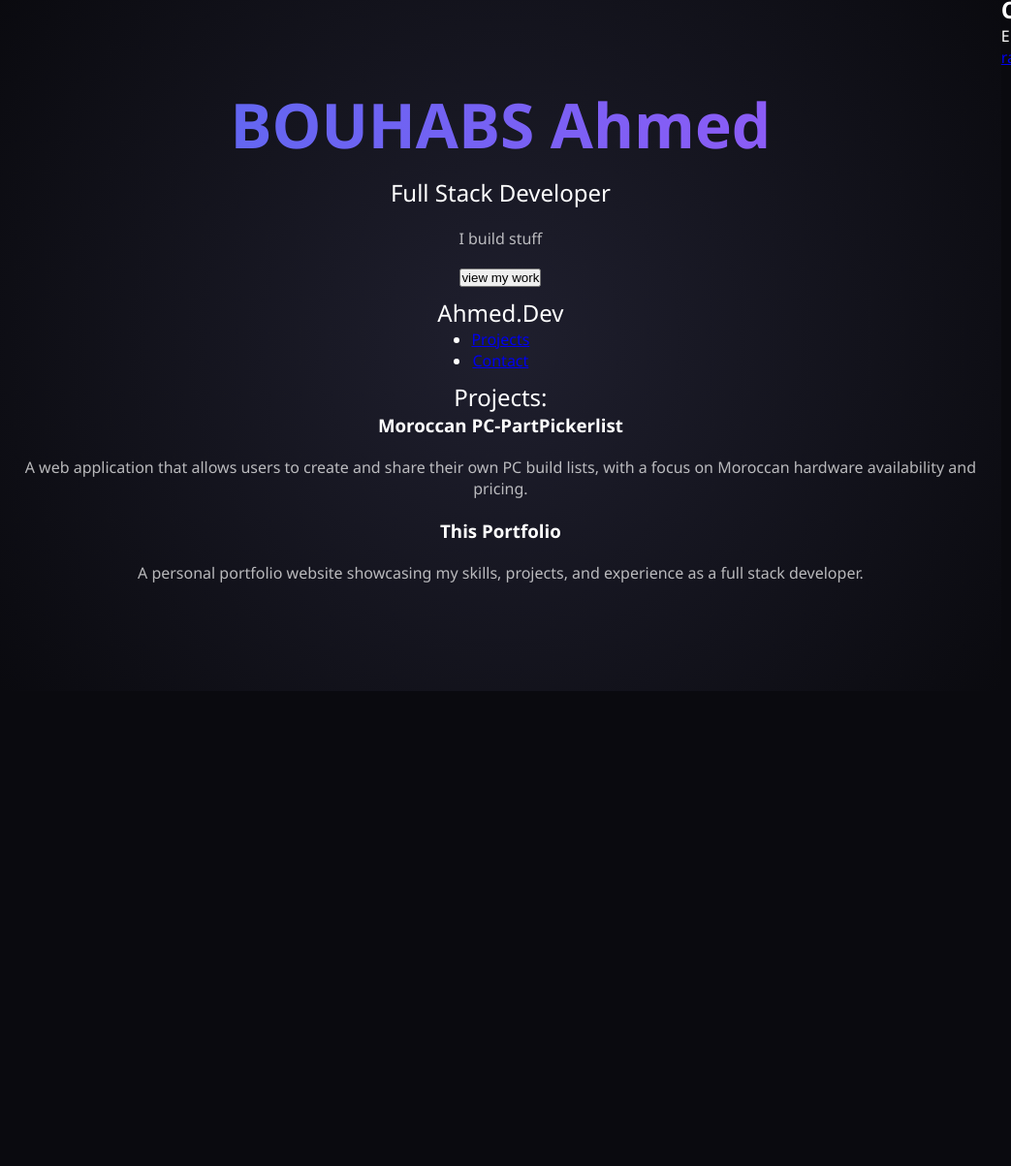
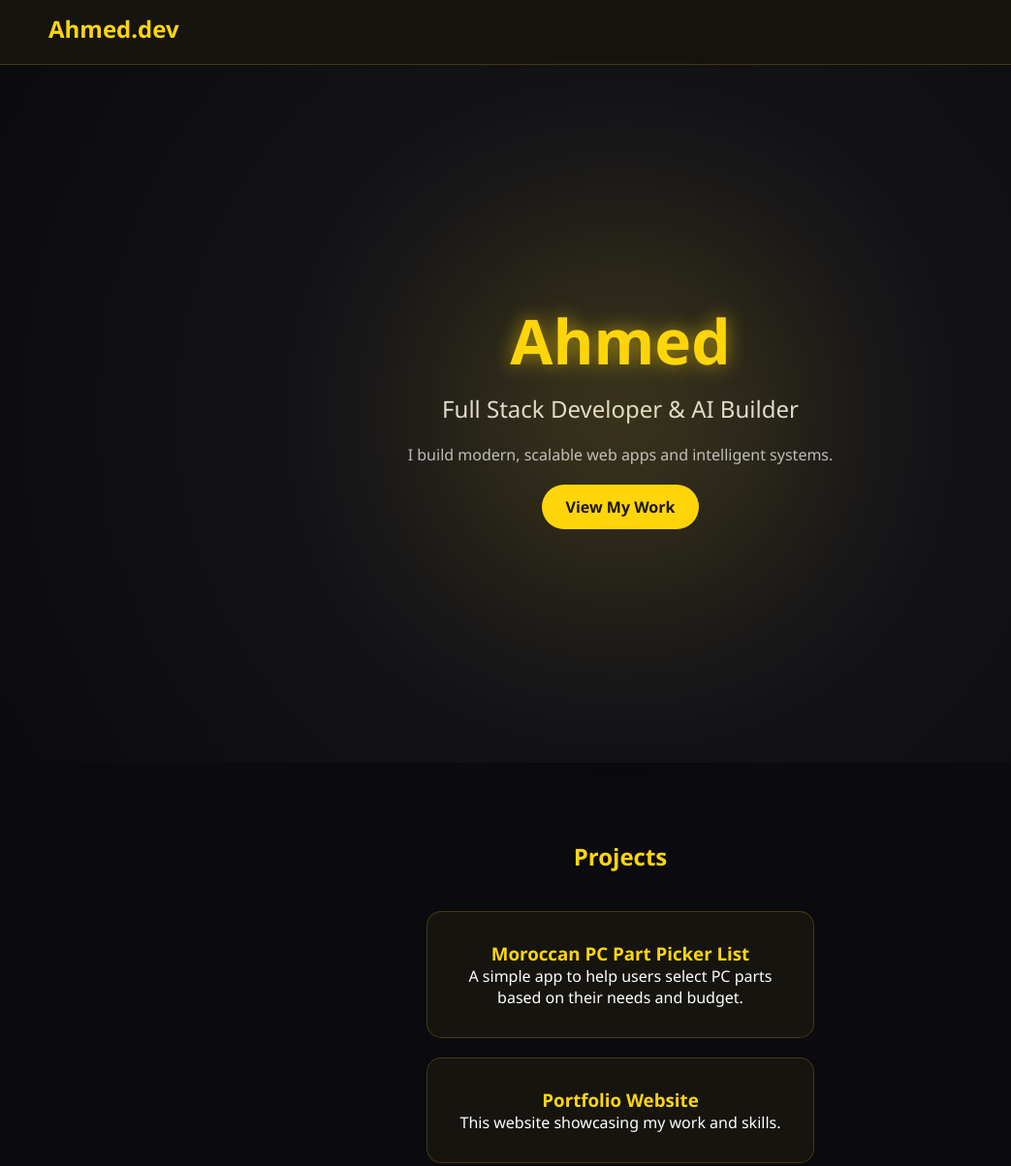
Before and after one commit to RAaz00r/RazPortfolio, a plain HTML site: page index.html in a window 1280 px wide. Shown: the part 7-1210 px from the top of the page at 97% size, without its empty margins (0-1043 px from the left). Before the commit the page ends 800 px from the top, so only its background shows below. Drawn offline with Linux system fonts and the light colour scheme.

Commit message:
Updated the entire index and CSS for the best Style ever

```diff
--- a/index.html
+++ b/index.html
@@ -1,42 +1,46 @@
 <!DOCTYPE html>
 <html lang="en">
 <head>
+<meta name="viewport" content="width=device-width, initial-scale=1.0">
   <meta charset="UTF-8">
-    <meta name="viewport" content="width=device-width, initial-scale=1.0">
   <title>Ahmed Portfolio</title>
   <link rel="stylesheet" href="style.css">
-    <link rel="icon" href="shiba-inu.png">
 </head>
 <body>
-<section class="aboutme">
-    <h1>BOUHABS Ahmed</h1>
-    <h2>Full Stack Developer</h2>
-    <p>I build stuff</p>
-    <button class="btn">view my work</button>
 
-
-  <h2>Ahmed.Dev</h2>
+  <nav>
+    <h2>Ahmed.dev</h2>
     <ul>
       <li><a href="#projects">Projects</a></li>
       <li><a href="#contact">Contact</a></li>
     </ul>
   </nav>
 
-
-    <h2 id="projects">Projects:</h2>
-    <div class="Moroccan PC-PartPickerlist">
-        <h3>Moroccan PC-PartPickerlist</h3>
-        <p>A web application that allows users to create and share their own PC build lists, with a focus on Moroccan hardware availability and pricing.</p>
-    </div>
-    <div class="This Portfolio">
-        <h3>This Portfolio</h3>
-        <p>A personal portfolio website showcasing my skills, projects, and experience as a full stack developer.</p>
-    </div>
+  <section class="hero">
+    <h1>Ahmed</h1>
+    <h2>Full Stack Developer & AI Builder</h2>
+    <p>I build modern, scalable web apps and intelligent systems.</p>
+    <a href="#projects" class="btn">View My Work</a>
   </section>
 
-<section class="contact" id="contact">
-    <h2>Contact Me</h2>
-    <p>Email: <a href="mailto:razbusiness17@gmail.com">razbusiness17@gmail.com</a></p>
+  <section id="projects" class="projects">
+    <h2>Projects</h2>
+
+    <div class="card">
+      <h3>Moroccan PC Part Picker List</h3>
+      <p> A simple app to help users select PC parts based on their needs and budget.</p>
+    </div>
+
+    <div class="card">
+      <h3>Portfolio Website</h3>
+      <p>This website showcasing my work and skills.</p>
+    </div>
+
+  </section>
+
+  <section id="contact" class="contact">
+    <h2>Contact</h2>
+    <p>Email: <a href="mailto:Razbusiness17@gmail.com">Razbusiness17@gmail.com</a></p>
   </section>
 
 </body>
--- a/style.css
+++ b/style.css
@@ -1,25 +1,28 @@
-*{
+* {
   margin: 0;
   padding: 0;
   box-sizing: border-box;
 }
 
-body{
+body {
   font-family: 'Segoe UI', sans-serif;
   background: #0a0a0f;
   color: white;
-    display: flex;
 }
 
-nav{
+nav {
   display: flex;
   justify-content: space-between;
   padding: 20px 50px;
-  background: rgba(255,255,255,0.05);
+  background: rgba(255, 214, 10, 0.05);
   -webkit-backdrop-filter: blur(10px);
   backdrop-filter: blur(10px);
-  position: sticky;
-  top: 0;
+
+  border-bottom: 1px solid rgba(255, 214, 10, 0.2);
+}
+
+nav h2 {
+  color: #ffd60a;
 }
 
 nav ul {
@@ -31,35 +34,101 @@ nav ul {
 nav a {
   color: white;
   text-decoration: none;
-}
-nav a:hover {
-  color: #ff6f61;
+  transition: 0.3s;
 }
 
-.aboutme {
+nav a:hover {
+  color: #ffd60a;
+}
+
+.hero {
   height: 90vh;
   display: flex;
   flex-direction: column;
   justify-content: center;
   align-items: center;
-  background: radial-gradient(circle, #1f1f2e, #0a0a0f);
+  background: radial-gradient(circle, #1a1a1f, #0a0a0f);
   text-align: center;
 }
 
-.aboutme h1 {
+.hero h1 {
   font-size: 4rem;
-  background: linear-gradient(90deg, #6366f1, #8b5cf6);
-  -webkit-background-clip: text;
-  background-clip: text;
-  color: transparent;
+  color: #ffd60a;
+  text-shadow: 0 0 20px rgba(255, 214, 10, 0.6);
 }
 
-.aboutme h2 {
+.hero h2 {
   margin-top: 10px;
   font-weight: 300;
+  color: #ddd;
 }
 
-.aboutme p {
+.hero p {
   margin: 20px 0;
   opacity: 0.7;
 }
+
+.btn {
+  padding: 12px 25px;
+  background: #ffd60a;
+  border-radius: 30px;
+  text-decoration: none;
+  color: black;
+  font-weight: bold;
+  transition: 0.3s;
+}
+
+.btn:hover {
+  transform: scale(1.1);
+  box-shadow: 0 0 20px #ffd60a;
+}
+
+.projects {
+  padding: 80px 50px;
+  text-align: center;
+}
+
+.projects h2 {
+  margin-bottom: 40px;
+  color: #ffd60a;
+}
+
+.card {
+  background: rgba(255, 214, 10, 0.05);
+  padding: 30px;
+  margin: 20px auto;
+  max-width: 400px;
+  border-radius: 15px;
+  border: 1px solid rgba(255, 214, 10, 0.2);
+  transition: 0.3s;
+}
+
+.card:hover {
+  transform: translateY(-10px) scale(1.02);
+  background: rgba(255, 214, 10, 0.1);
+  box-shadow: 0 0 25px rgba(255, 214, 10, 0.4);
+}
+
+.card h3 {
+  color: #ffd60a;
+}
+
+.contact {
+  padding: 60px;
+  text-align: center;
+}
+
+.contact h2 {
+  color: #ffd60a;
+}
+
+.hero::before {
+  content: "";
+  position: absolute;
+  width: 300px;
+  height: 300px;
+  background: #ffd60a;
+  filter: blur(120px);
+  opacity: 0.2;
+  z-index: 0;
+}
```
Lines whose indentation alone changed are shown as unchanged.
